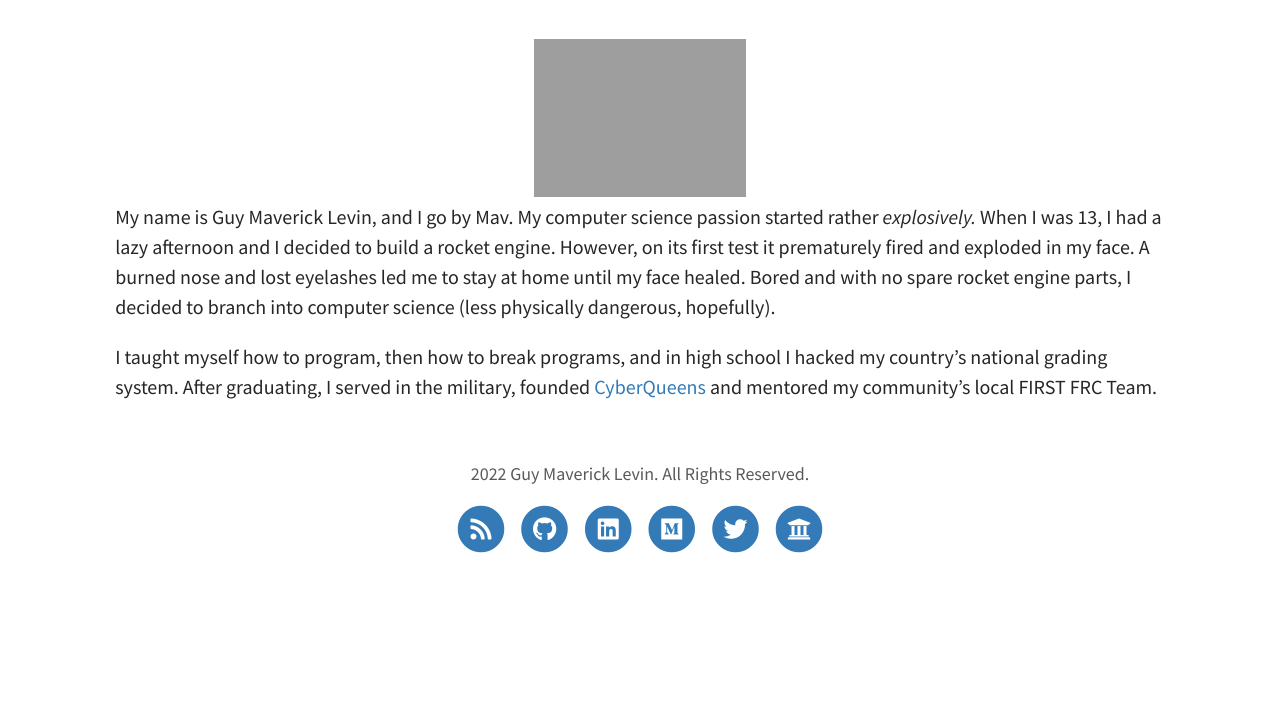
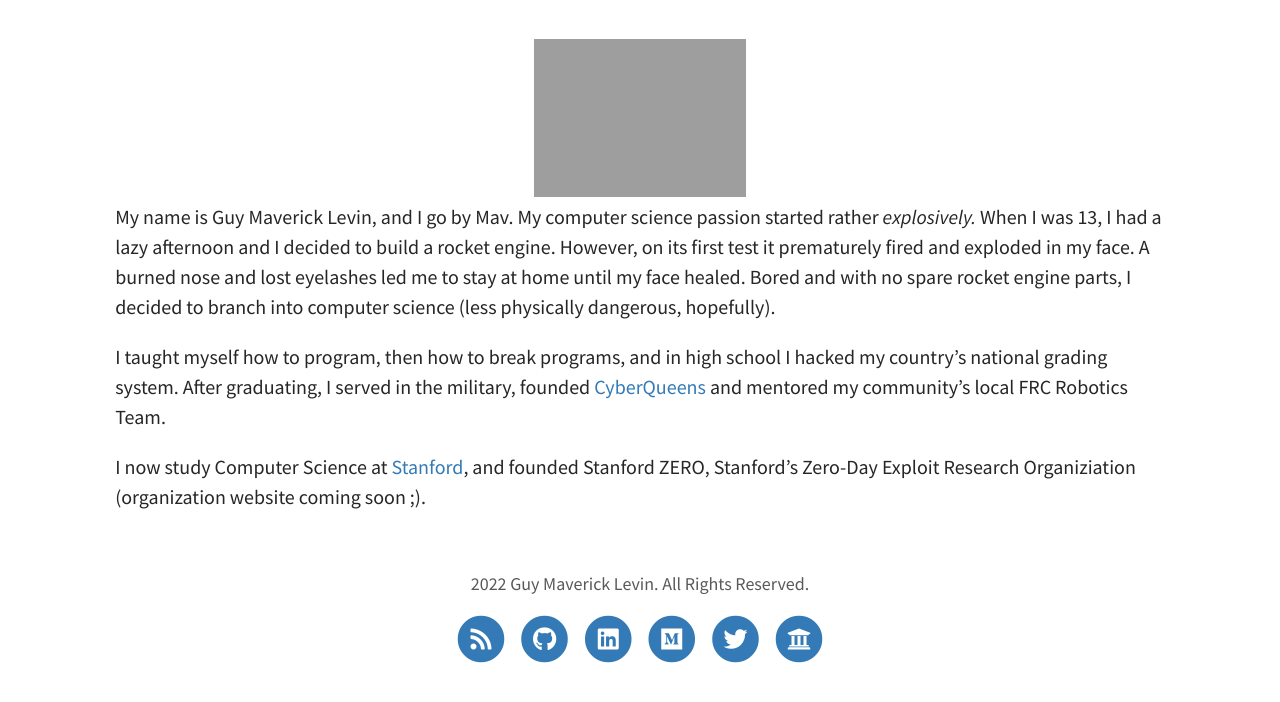
Before and after one commit to mavlevin/mavlevin.github.io, a Jekyll site: the page built from pages/2about.md, in a window 1280 px wide. Shown: the part 304-1006 px from the top of the page. Built offline with Jekyll 4.4.1, drawn with Linux system fonts in a browser that asks for light colours; before the commit the page ends 900 px from its top, so only the background shows below that.

Commit message:
Update 2about.md

```diff
--- a/pages/2about.md
+++ b/pages/2about.md
@@ -11,4 +11,6 @@ feature-img: "assets/img/guy_levin_zebra_snowboard.png"
 
 My name is Guy Maverick Levin, and I go by Mav. My computer science passion started rather <i>explosively.</i> When I was 13, I had a lazy afternoon and I decided to build a rocket engine. However, on its first test it prematurely fired and exploded in my face. A burned nose and lost eyelashes led me to stay at home until my face healed. Bored and with no spare rocket engine parts, I decided to branch into computer science (less physically dangerous, hopefully).
 
-I taught myself how to program, then how to break programs, and in high school I hacked my country's national grading system. After graduating, I served in the military, founded [CyberQueens](https://cyberqueens.org/) and mentored my community's local FIRST FRC Team.
+I taught myself how to program, then how to break programs, and in high school I hacked my country's national grading system. After graduating, I served in the military, founded [CyberQueens](https://cyberqueens.org/) and mentored my community's local FRC Robotics Team.
+
+I now study Computer Science at [Stanford](https://profiles.stanford.edu/guy-levin), and founded Stanford ZERO, Stanford's Zero-Day Exploit Research Organiziation (organization website coming soon ;).
```
